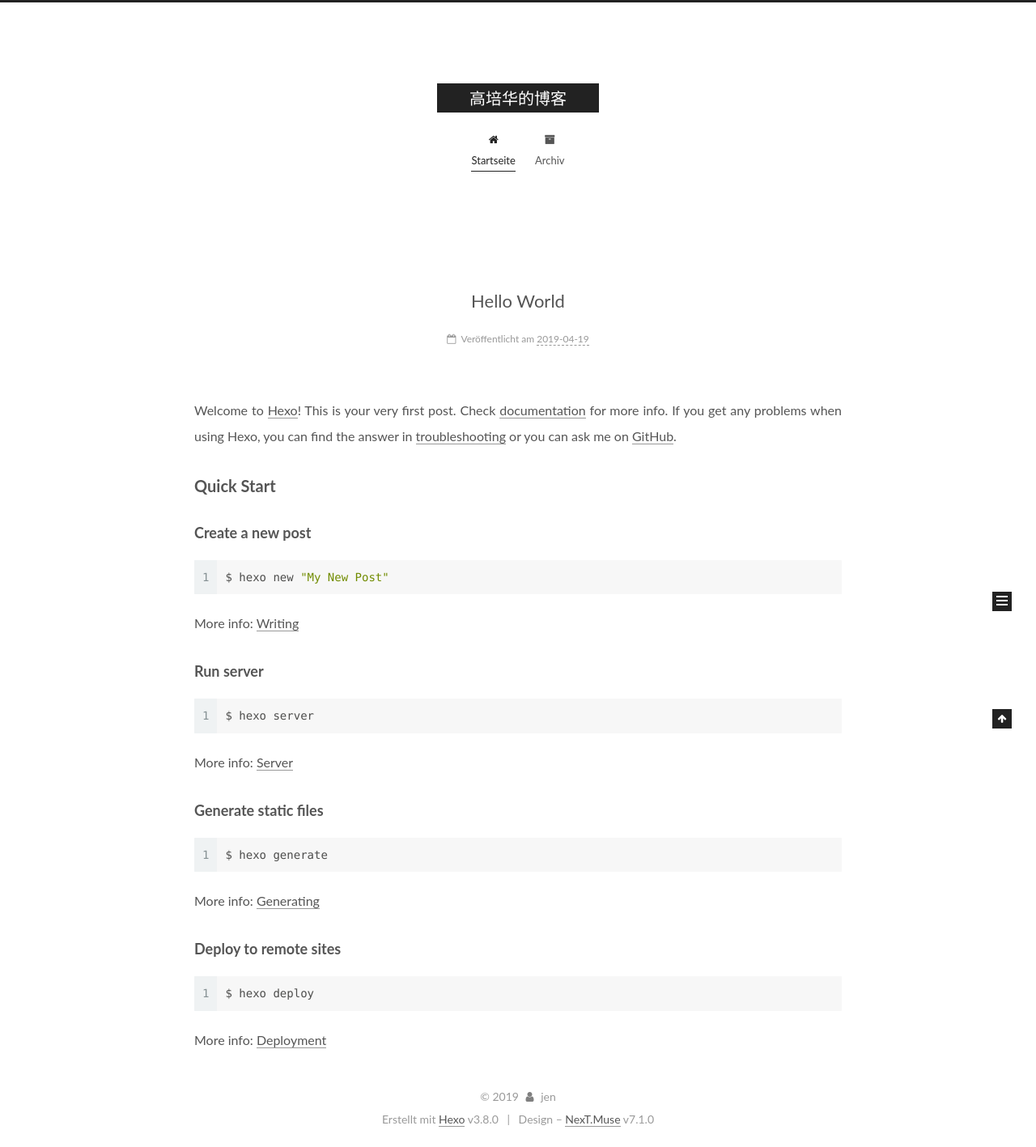
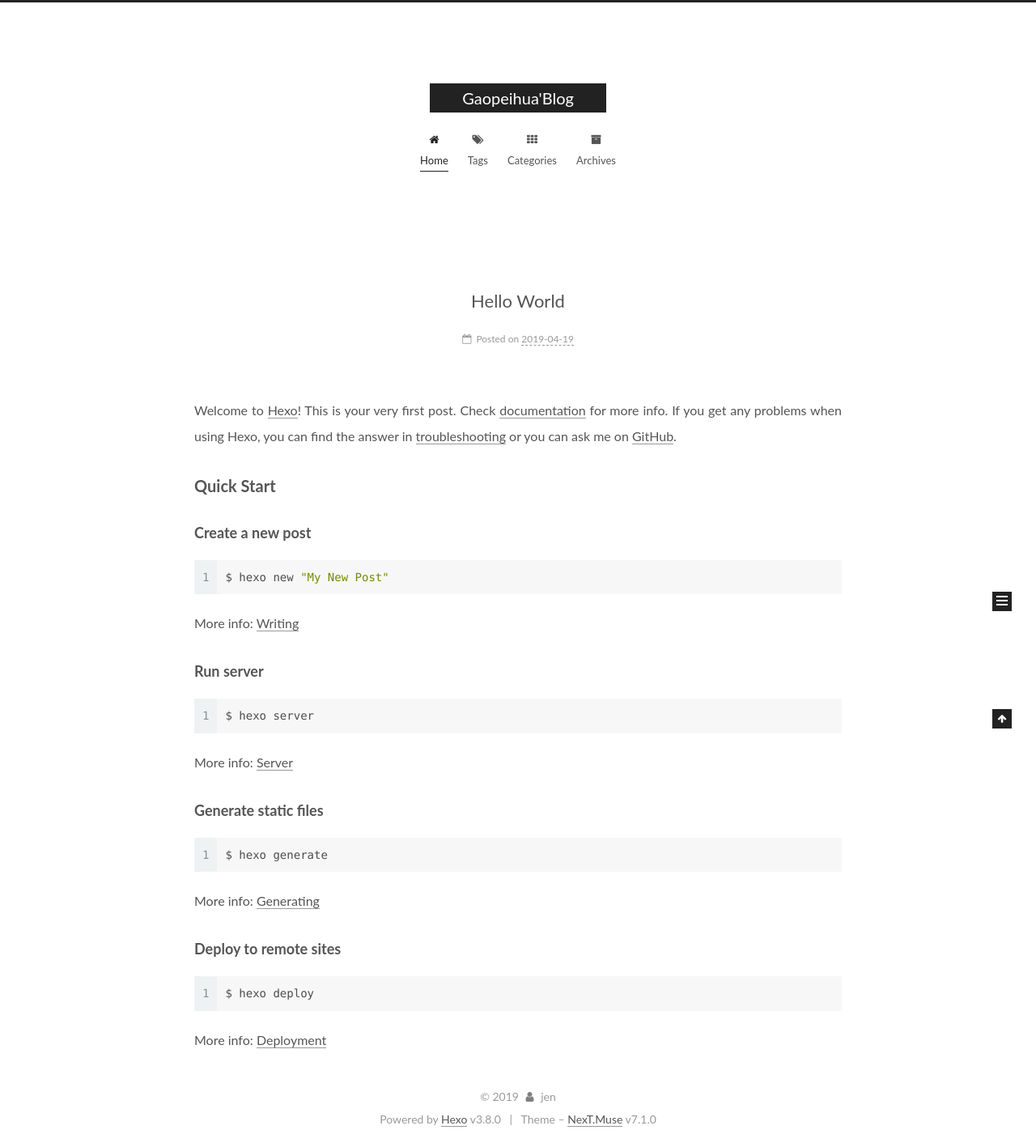
Before and after one commit to gaopeihua/gaopeihua.github.io, a PHP site: page / in a window 1280 px wide. Shown: the whole page at 81% size. Run offline with PHP 8.4, Linux system fonts and the light colour scheme.

Commit message:
Site updated: 2019-04-22 15:55:13

```diff
--- a/css/main.css
+++ b/css/main.css
@@ -1765,7 +1765,7 @@ pre .javascript .function {
   width: 4px;
   height: 4px;
   border-radius: 50%;
-  background: #26ffff;
+  background: #6f16ff;
 }
 .feed-link,
 .chat {
--- a/index.html
+++ b/index.html
@@ -79,7 +79,7 @@
     fastclick: false,
     lazyload: false,
     tabs: true,
-    motion: {"enable":true,"async":false,"transition":{"post_block":"fadeIn","post_header":"slideDownIn","post_body":"slideDownIn","coll_header":"slideLeftIn","sidebar":"slideUpIn"}},
+    motion: {"enable":true,"async":true,"transition":{"post_block":"fadeIn","post_header":"slideDownIn","post_body":"slideDownIn","coll_header":"slideLeftIn","sidebar":"slideUpIn"}},
     algolia: {
       applicationID: '',
       apiKey: '',
@@ -99,13 +99,13 @@
   <meta name="description" content="时光小站，记录美好生活">
 <meta name="keywords" content="博客 代码">
 <meta property="og:type" content="website">
-<meta property="og:title" content="高培华的博客">
+<meta property="og:title" content="Gaopeihua&#39;Blog">
 <meta property="og:url" content="https://gaopeihua.github.io/index.html">
-<meta property="og:site_name" content="高培华的博客">
+<meta property="og:site_name" content="Gaopeihua&#39;Blog">
 <meta property="og:description" content="时光小站，记录美好生活">
 <meta property="og:locale" content="zh_tw">
 <meta name="twitter:card" content="summary">
-<meta name="twitter:title" content="高培华的博客">
+<meta name="twitter:title" content="Gaopeihua&#39;Blog">
 <meta name="twitter:description" content="时光小站，记录美好生活">
 
 
@@ -124,7 +124,7 @@
   };
 </script>
 
-  <title>高培华的博客</title>
+  <title>Gaopeihua'Blog</title>
 
 
 
@@ -184,7 +184,7 @@
     <div class="custom-logo-site-title">
       <a href="/" class="brand" rel="start">
         <span class="logo-line-before"><i></i></span>
-        <span class="site-title">高培华的博客</span>
+        <span class="site-title">Gaopeihua'Blog</span>
         <span class="logo-line-after"><i></i></span>
       </a>
     </div>
@@ -193,7 +193,7 @@
   </div>
 
   <div class="site-nav-toggle">
-    <button aria-label="Navigationsleiste an/ausschalten">
+    <button aria-label="Toggle navigation bar">
       <span class="btn-bar"></span>
       <span class="btn-bar"></span>
       <span class="btn-bar"></span>
@@ -221,7 +221,41 @@
 
 
 
-    <a href="/" rel="section"><i class="menu-item-icon fa fa-fw fa-home"></i> <br>Startseite</a>
+    <a href="/" rel="section"><i class="menu-item-icon fa fa-fw fa-home"></i> <br>Home</a>
+
+  </li>
+
+
+
+
+          <li class="menu-item menu-item-tags">
+
+
+
+
+
+
+
+
+
+    <a href="/tags/" rel="section"><i class="menu-item-icon fa fa-fw fa-tags"></i> <br>Tags</a>
+
+  </li>
+
+
+
+
+          <li class="menu-item menu-item-categories">
+
+
+
+
+
+
+
+
+
+    <a href="/categories/" rel="section"><i class="menu-item-icon fa fa-fw fa-th"></i> <br>Categories</a>
 
   </li>
 
@@ -238,7 +272,7 @@
 
 
 
-    <a href="/archives/" rel="section"><i class="menu-item-icon fa fa-fw fa-archive"></i> <br>Archiv</a>
+    <a href="/archives/" rel="section"><i class="menu-item-icon fa fa-fw fa-archive"></i> <br>Archives</a>
 
   </li>
 
@@ -299,7 +333,7 @@
     </span>
 
     <span hidden itemprop="publisher" itemscope itemtype="http://schema.org/Organization">
-      <meta itemprop="name" content="高培华的博客">
+      <meta itemprop="name" content="Gaopeihua'Blog">
     </span>
 
 
@@ -328,14 +362,14 @@
                 <i class="fa fa-calendar-o"></i>
               </span>
 
-                <span class="post-meta-item-text">Veröffentlicht am</span>
+                <span class="post-meta-item-text">Posted on</span>
 
 
 
 
 
 
-              <time title="Erstellt: 2019-04-19 10:35:31" itemprop="dateCreated datePublished" datetime="2019-04-19T10:35:31+08:00">2019-04-19</time>
+              <time title="Created: 2019-04-19 10:35:31" itemprop="dateCreated datePublished" datetime="2019-04-19T10:35:31+08:00">2019-04-19</time>
 
 
 
@@ -465,7 +499,7 @@
                   <a href="/archives/">
 
                     <span class="site-state-item-count">1</span>
-                    <span class="site-state-item-name">Artikel</span>
+                    <span class="site-state-item-name">posts</span>
                   </a>
                 </div>
 
@@ -522,7 +556,7 @@
 </div>
 
 
-  <div class="powered-by">Erstellt mit  <a href="https://hexo.io" class="theme-link" rel="noopener" target="_blank">Hexo</a> v3.8.0</div>
+  <div class="powered-by">Powered by <a href="https://hexo.io" class="theme-link" rel="noopener" target="_blank">Hexo</a> v3.8.0</div>
 
 
 
@@ -530,7 +564,7 @@
 
 
 
-  <div class="theme-info">Design – <a href="https://theme-next.org" class="theme-link" rel="noopener" target="_blank">NexT.Muse</a> v7.1.0</div>
+  <div class="theme-info">Theme – <a href="https://theme-next.org" class="theme-link" rel="noopener" target="_blank">NexT.Muse</a> v7.1.0</div>
 
 
 
```
Also changed, not shown: 2019/04/19/hello-world/index.html (+49 -15 lines), archives/2019/04/index.html (+53 -13 lines), archives/2019/index.html (+53 -13 lines), archives/index.html (+53 -13 lines).
